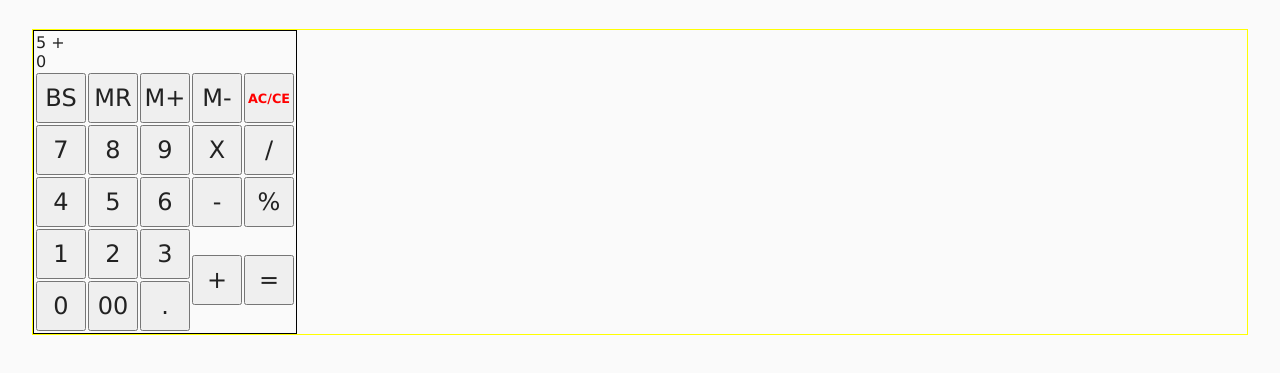
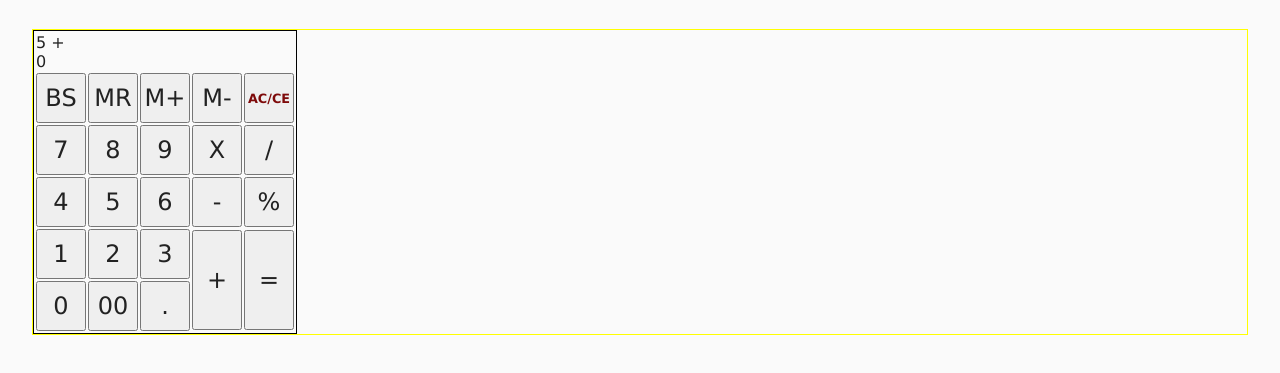
Before and after one commit to pedroca46/calculadora_matematica, a plain HTML site: page index.html in a window 1280 px wide. Shown: the part 63-436 px from the top of the page. Drawn offline with Linux system fonts and the light colour scheme; a web font is replaced by a local one.

Commit message:
index.html

```diff
--- a/css/styles.css
+++ b/css/styles.css
@@ -53,3 +53,15 @@
     font-weight: bold;
     color: red;
 }
+
+#interface table button#bt-acce{
+    font-size: .8rem;
+    font-weight: bold;
+    color: #7e0a0a;
+
+}
+
+#interface table #bt-plus,
+#interface table #bt-equal{
+    height: 100px;
+}
--- a/index.html
+++ b/index.html
@@ -57,8 +57,8 @@
                         <td><button class="bt-calc">1</button></td>
                         <td><button class="bt-calc">2</button></td>
                         <td><button class="bt-calc">3</button></td>
-                        <td rowspan="2"><button class="bt-calc">+</button></td>
-                        <td rowspan="2"><button class="bt-calc">=</button></td>
+                        <td rowspan="2"><button class="bt-calc" id="bt-plus">+</button></td>
+                        <td rowspan="2"><button class="bt-calc" id="bt-equal">=</button></td>
                     </tr>
 
                     <tr>
```
